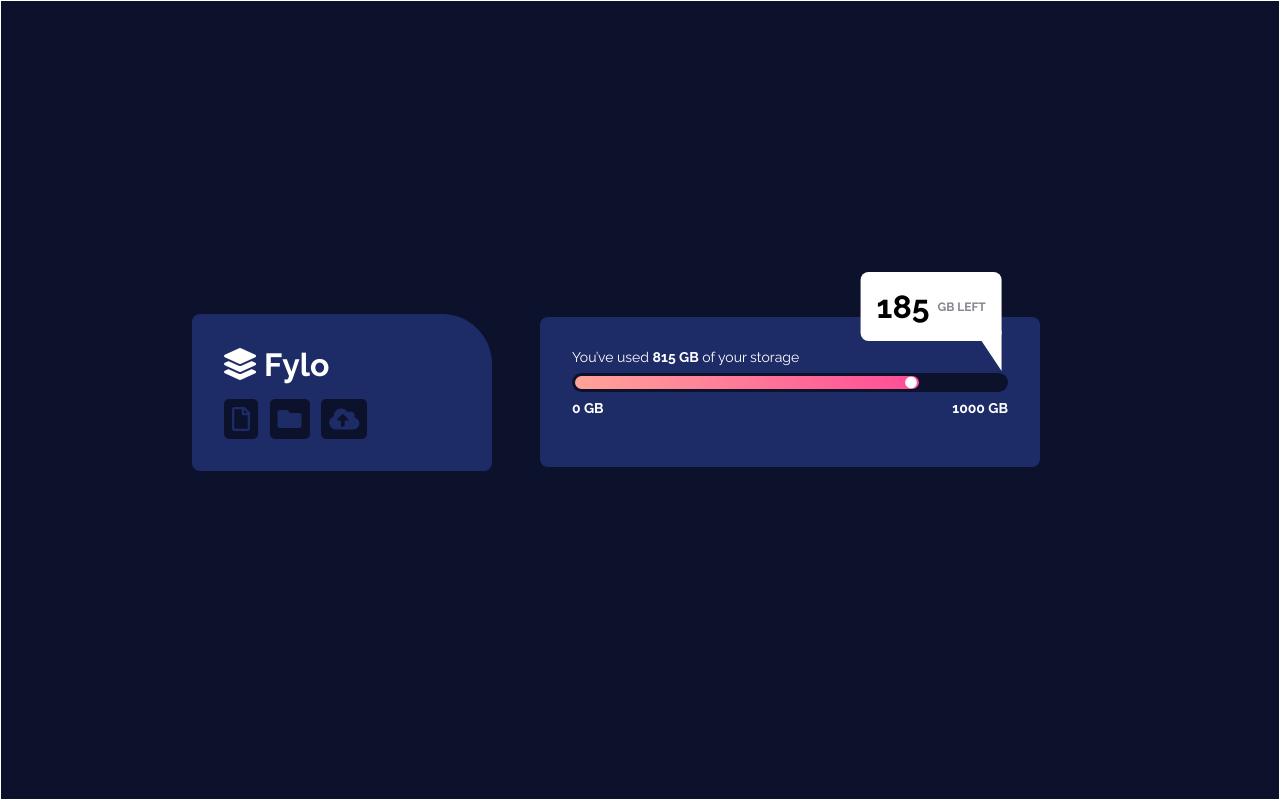
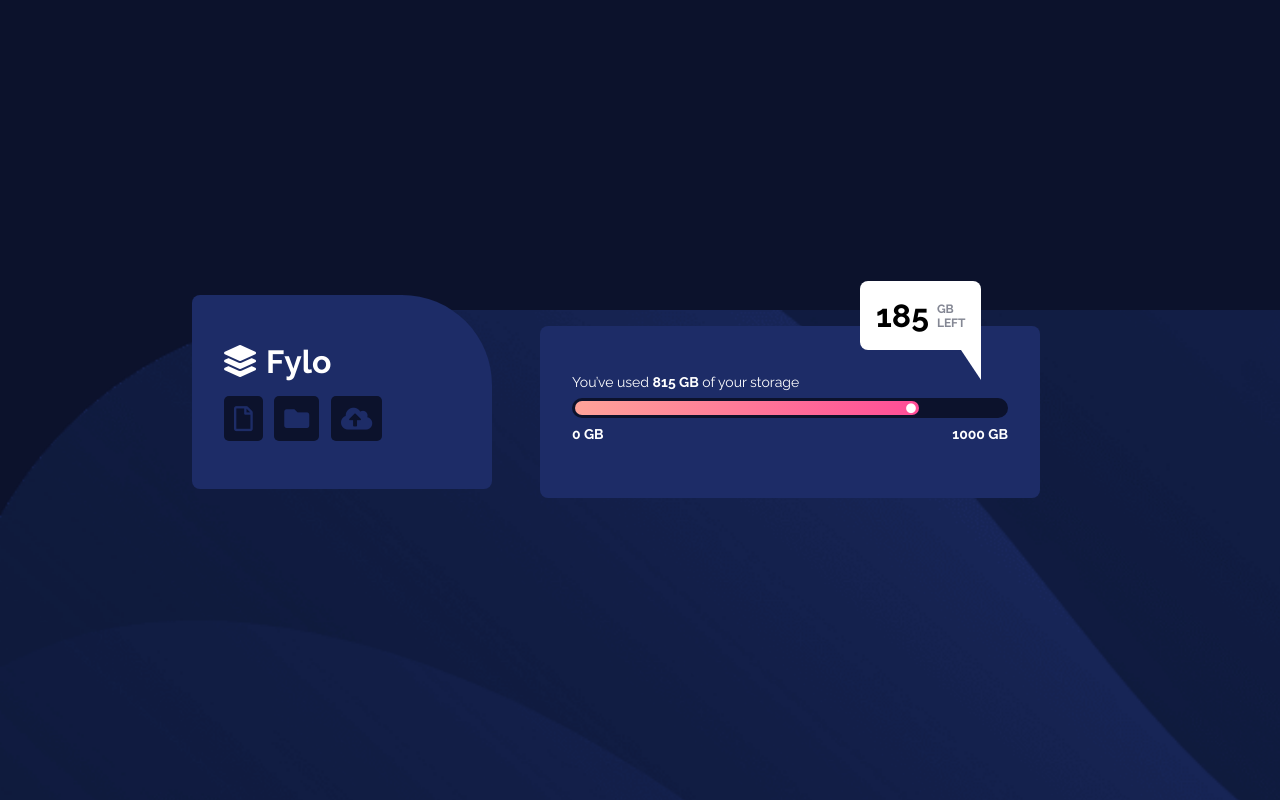
Before and after one commit to DevLomeli/FirstChallengeFrontEndMentor, a plain HTML site: page index.html in a window 1280 px wide. Drawn offline with Linux system fonts and the light colour scheme.

Commit message:
little fixes

```diff
--- a/index.html
+++ b/index.html
@@ -27,6 +27,7 @@
 </head>
 
 <body>
+  <main>
     <section class="icons__container bgBlue">
       <h1><i class="fas fa-layer-group"></i>Fylo</h1>
       <div class="icons__wrapper">
@@ -50,6 +51,7 @@
         <p><span id="dataLeft">0</span>gb left</p>
       </div>
     </section>
+  </main>
   <script src="./script.js"></script>
 </body>
 
--- a/style.css
+++ b/style.css
@@ -16,19 +16,44 @@ body {
   background: var(--veryDarkBlue);
   font-size: 14px;
   font-family: "Raleway", sans-serif;
-  border: 5px solid black;
+}
+
+main {
   display: flex;
   flex-direction: column;
   justify-content: center;
   align-items: center;
   min-height: fit-content;
   height: 100vh;
-  border: 1px solid white;
+  width: 100%;
 }
 
-@media only screen and (min-width: 768px) {
-  body {
+@media only screen and (min-width: 1440px) {
+  main {
+    background: url("./images/bg-desktop.png");
+    background-repeat: no-repeat;
+    background-size: contain;
+    background-position: -2px 460px;
     flex-direction: row;
+  }
+}
+
+@media only screen and (max-width: 1439px) {
+  main {
+    background-image: url("./images/bg-desktop.png");
+    flex-direction: row;
+    background-repeat: no-repeat;
+    background-size: cover;
+    background-position: -50px 310px;
+  }
+}
+@media only screen and (max-width: 768px) {
+  main {
+    background: url("./images/bg-mobile.png");
+    background-repeat: no-repeat;
+    background-size: cover;
+    background-position: bottom;
+    flex-direction: column;
   }
 }
 
@@ -38,12 +63,12 @@ h1 {
 
 .bgBlue {
   background: var(--darkBlue);
-  width: 80%;
+  width: 90%;
   max-width: 300px;
   min-height: fit-content;
-  height: 150px;
+  height: 190px;
   margin-bottom: 1rem;
-  padding: 2rem;
+  padding: 3rem 2rem;
   border-radius: 8px;
 }
 @media only screen and (min-width: 768px) {
@@ -53,7 +78,7 @@ h1 {
 }
 
 .icons__container {
-  border-top-right-radius: 50px;
+  border-top-right-radius: 90px;
   display: flex;
   flex-direction: column;
 }
@@ -62,7 +87,7 @@ h1 {
   margin-bottom: 1rem;
 }
 h1 i {
-  margin-right: 0.5rem;
+  margin-right: 10px;
 }
 
 .icons__wrapper > * {
@@ -75,7 +100,8 @@ h1 i {
 
 .icons__container div i {
   color: var(--darkBlue);
-  font-size: 1.5rem;
+  font-size: 25px;
+  padding: 2px 2px;
   cursor: pointer;
 }
 
@@ -87,6 +113,8 @@ h1 i {
 @media only screen and (min-width: 768px) {
   .content__container {
     max-width: 500px !important;
+    height: 150px;
+    transform: translateY(20px);
   }
 }
 
@@ -113,9 +141,10 @@ h1 i {
   transition: all 1s ease;
 }
 
-.progressBar * {
-  font-size: 12px;
-  margin-right: 2px;
+.progressBar i {
+  font-size: 10px;
+  margin-right: 3px;
+  margin-bottom: 1px;
 }
 
 .values__progressBar {
@@ -143,8 +172,7 @@ h1 i {
   .dataUploaded {
     position: absolute;
     top: -45px;
-    right: 0%;
-    transform: translateX(50%);
+    transform: translateX(70px);
     height: fit-content;
   }
 }
```
Lines whose indentation alone changed are shown as unchanged.
